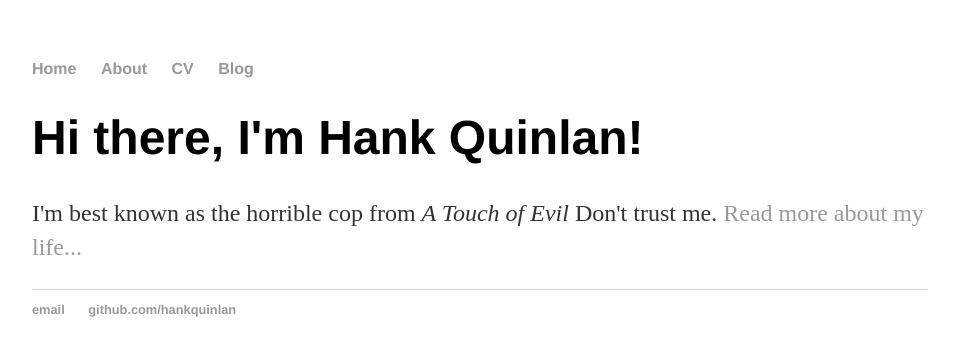
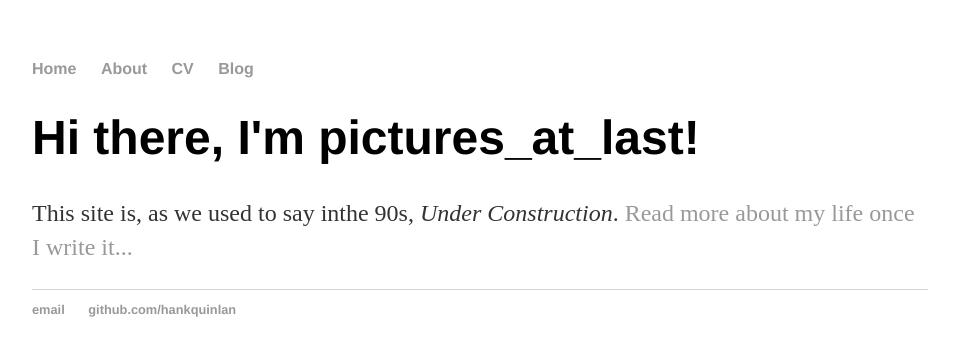
Before and after one commit to pictures-at-last/pictures-at-last.github.io, a Jekyll site: the page built from index.html, in a window 1280 px wide. Shown: the top 356 px of the page, without its empty margins (160-1115 px from the left). Built offline with Jekyll 4.4.1, drawn with Linux system fonts in a browser that asks for light colours.

Commit message:
Update index.html

```diff
--- a/index.html
+++ b/index.html
@@ -1,8 +1,8 @@
 ---
 layout: default
-title: Hank Quinlan, Horrible Cop
+title: Pictures, at last!
 ---
 <div class="blurb">
-	<h1>Hi there, I'm Hank Quinlan!</h1>
-	<p>I'm best known as the horrible cop from <em>A Touch of Evil</em> Don't trust me. <a href="/about">Read more about my life...</a></p>
+	<h1>Hi there, I'm pictures_at_last!</h1>
+	<p>This site is, as we used to say inthe 90s, <em>Under Construction</em>. <a href="/about">Read more about my life once I write it...</a></p>
 </div><!-- /.blurb -->
```
